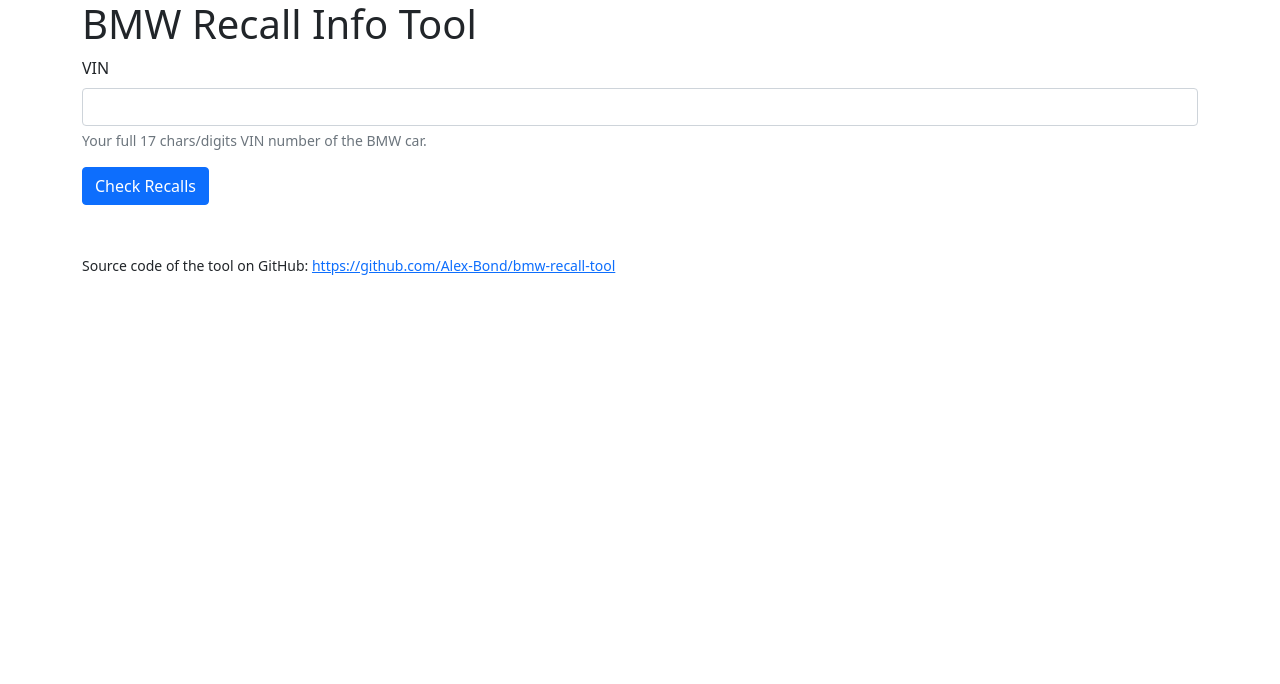
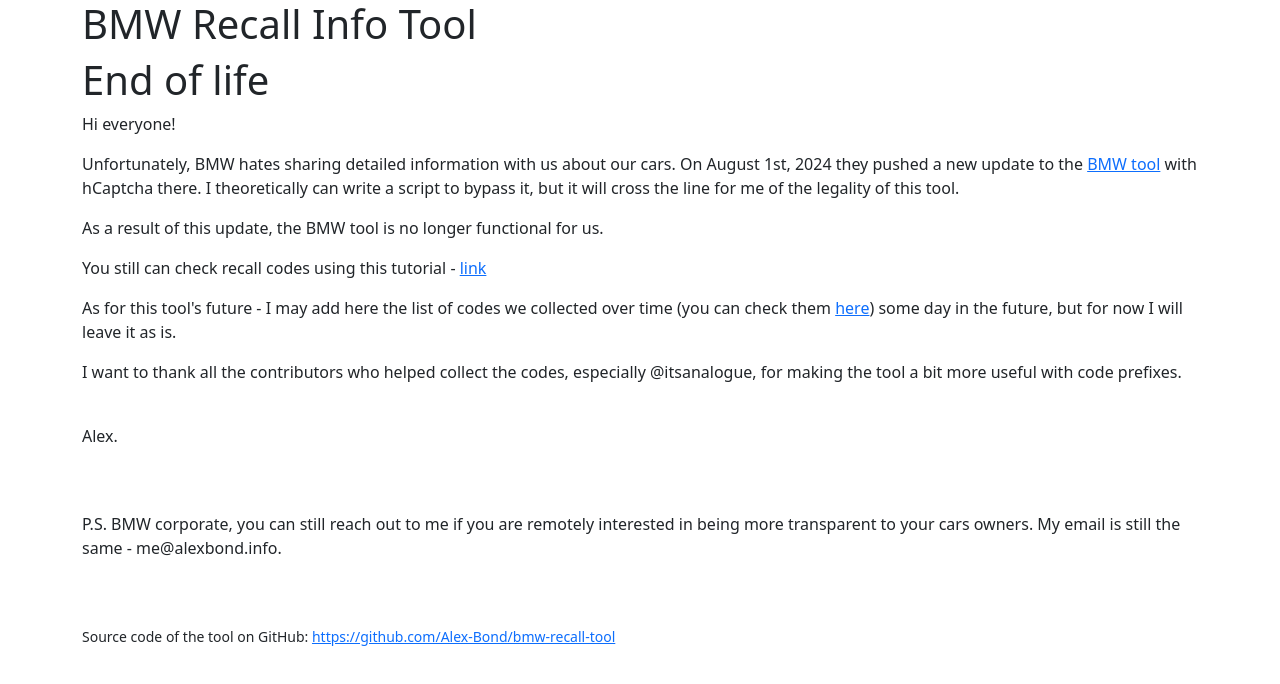
Before and after one commit to Alex-Bond/bmw-recall-tool, a Next.js app: page / in a window 1280 px wide. Shown: the top 684 px of the page. Built offline with nearby package versions, Linux system fonts and the light colour scheme.

Commit message:
End of life

```diff
--- a/pages/index.tsx
+++ b/pages/index.tsx
@@ -1,12 +1,35 @@
 import type { NextPage } from 'next'
 import React from 'react'
-import { VinForm } from '../components/vin-form'
 import { MainLayout } from '../components/layouts/main.layout'
 
 const Home: NextPage = () => (
   <MainLayout>
-    <VinForm />
+    {/*<VinForm />*/}
+    <h1>End of life</h1>
+    <p>Hi everyone!</p>
+    <p>Unfortunately, BMW hates sharing detailed information with us about our cars. On August 1st, 2024 they pushed a
+      new update to
+      the <a href='https://vehiclerecall.bmwgroup.com/index.html?brand=bmw&market=uk&language=en' target='_blank'>BMW
+        tool</a> with hCaptcha there.
+      I theoretically can write a script to bypass it, but it will cross the line for me of the legality of this tool.
+    </p>
+    <p>As a result of this update, the BMW tool is no longer functional for us.</p>
+    <p>You still can check recall codes using this
+      tutorial
+      - <a href='https://g80.bimmerpost.com/forums/showthread.php?t=1865007&highlight=vehiclerecall.bmwgroup.com'
+           target='_blank'>link</a>
+    </p>
+    <p>As for this tool's future - I may add here the list of codes we collected over time (you can check
+      them <a href='https://github.com/Alex-Bond/bmw-recall-tool/blob/main/constants/defect-code-info.ts'
+              target='_blank'>here</a>) some day in the future, but for now I will leave it as is.</p>
+    <p>I want to thank all the contributors who helped collect the codes, especially @itsanalogue, for making the tool a
+      bit more useful with code prefixes.</p>
+    <br />
+    <p>Alex.</p>
+    <br /> <br />
+    <p>P.S. BMW corporate, you can still reach out to me if you are remotely interested in being more transparent to
+      your cars owners. My email is still the same - me@alexbond.info.</p>
   </MainLayout>
-  )
+)
 
 export default Home
--- a/pages/vin/[vin].tsx
+++ b/pages/vin/[vin].tsx
@@ -6,6 +6,10 @@
 
 const Vin: NextPage = () => {
   const router = useRouter()
+
+  useEffect(() => {
+    router.push('/')
+  }, [])
 
   useEffect(() => {
     if (Array.isArray(router.query.vin) || (router.query.vin && router.query.vin.length != 17)) {
```
